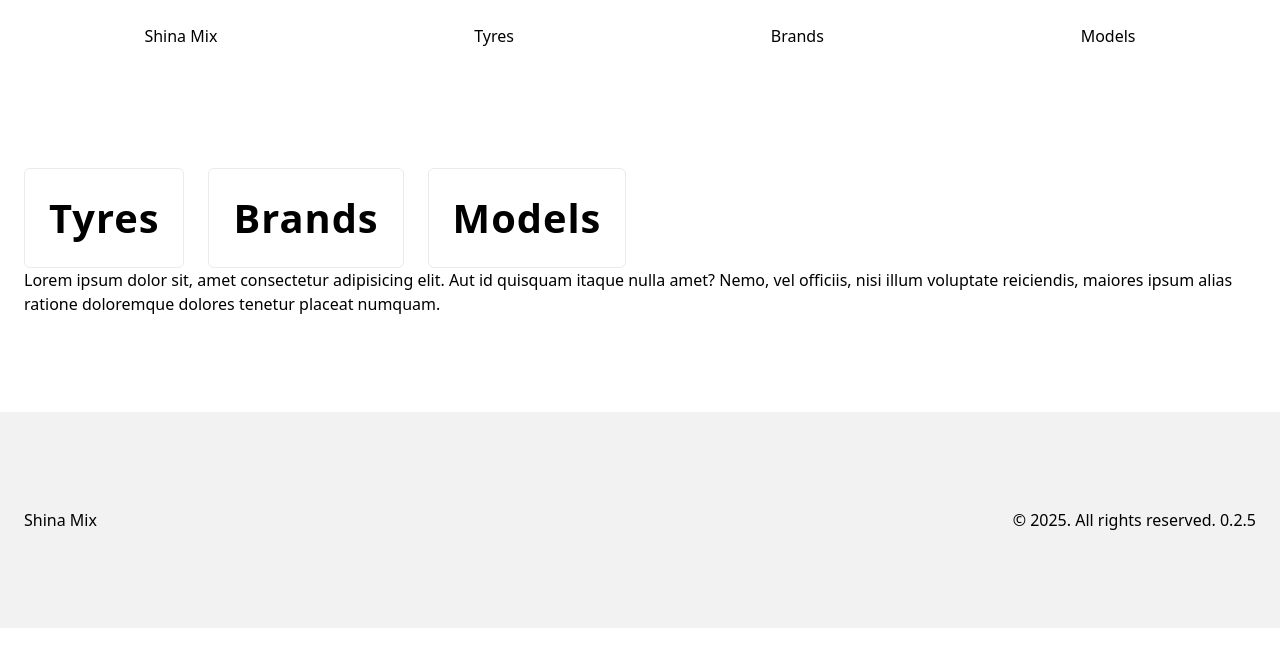
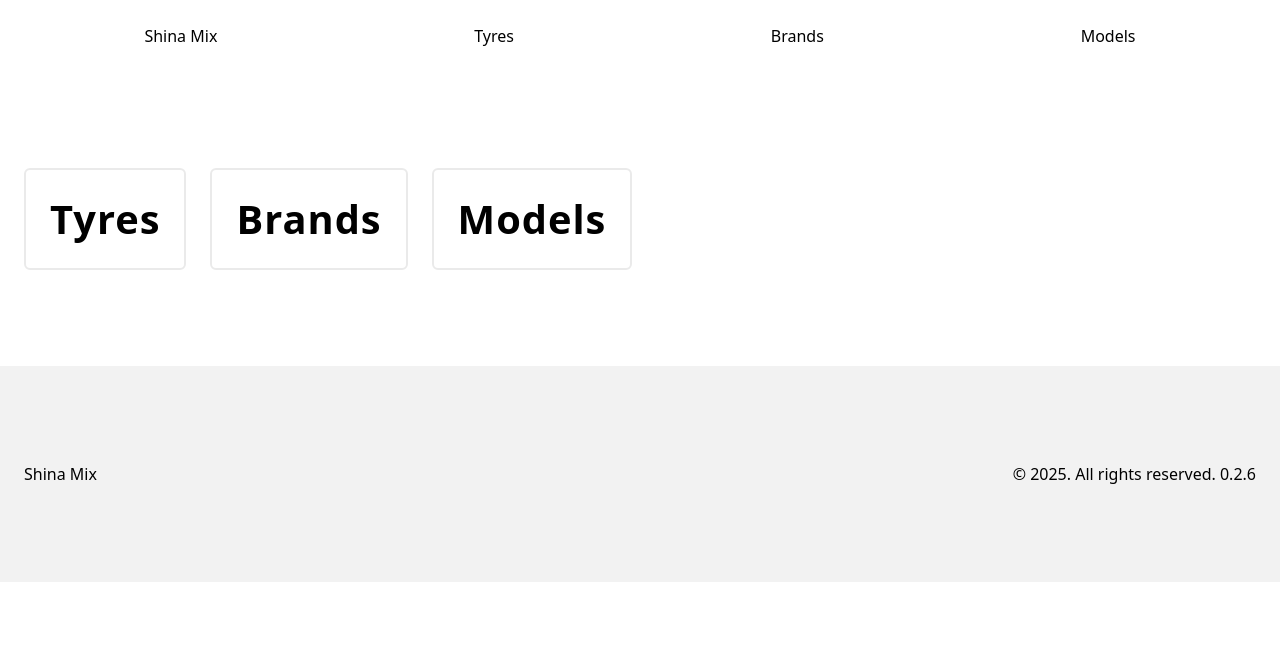
Before and after one commit to Andrew-Samoilov/sm-shop, a Next.js app: page / in a window 1280 px wide. Shown: the top 666 px of the page. Built offline with nearby package versions, Linux system fonts and the light colour scheme.

Commit message:
feat: tyre list component

```diff
--- a/package.json
+++ b/package.json
@@ -1,6 +1,6 @@
 {
   "name": "sm-shop",
-  "version": "0.2.5",
+  "version": "0.2.6",
   "private": true,
   "scripts": {
     "dev": "next dev --turbopack",
--- a/src/app/brands/[brand_name]/page.tsx
+++ b/src/app/brands/[brand_name]/page.tsx
@@ -11,6 +11,7 @@ import {
     formatDisplayUrl,
     getBrandDescription
 } from "@/lib";
+import { TyresList } from "@/components";
 
 export async function generateStaticParams() {
     const brands = await fetchBrands();
@@ -87,9 +88,7 @@ export default async function BrandPage({
 
             <article>
                 <h2>Наявні шини бренду {brand.name} ({brandTyres.length})</h2>
-                {brandTyres.map((tyre) => (
-                    <p key={tyre.id}>{tyre.title} - {tyre.date_code} - {Number(tyre.price).toFixed(2)} грн.</p>
-                ))}
+                <TyresList tyres={brandTyres} />
             </article>
         </section>
     );
--- a/src/app/brands/page.tsx
+++ b/src/app/brands/page.tsx
@@ -22,7 +22,7 @@ export default async function BrandsPage() {
                     <Link
                         key={brand.id}
                         href={`/brands/${normalizeUrl(brand.name)}`}
-                        className="p-6 border rounded-md border-border dark:border-darkmode-border hover:border-accent hover:no-underline
+                        className="p-6 border-2 rounded-md border-border dark:border-darkmode-border hover:border-accent hover:no-underline
                         flex flex-col items-center justify-center gap-6">
                         {brand.logo &&
                             // eslint-disable-next-line @next/next/no-img-element
--- a/src/app/layout.tsx
+++ b/src/app/layout.tsx
@@ -1,7 +1,6 @@
 import type { Metadata } from "next";
 import "./globals.css";
-import { Footer } from "@/components";
-import { Header } from "@/components/header";
+import { Footer, Header } from "@/components";
 
 export const metadata: Metadata = {
   title: "Шина Мікс",
--- a/src/app/models/[model_name]/page.tsx
+++ b/src/app/models/[model_name]/page.tsx
@@ -1,3 +1,4 @@
+import { TyresList } from "@/components";
 import { fetchBrandById, fetchModelByName, fetchModels, fetchTyresByModelId, getModelDescription, normalizeUrl } from "@/lib";
 import { notFound } from "next/navigation";
 import ReactMarkdown from "react-markdown";
@@ -34,10 +35,7 @@ export default async function ModelPage({
 
             <article>
                 <h2>Наявні шини для моделі {model.name} бренду {brand?.name}</h2>
-                {modelTyres.map((tyre) => (
-                    <div key={tyre.id}>
-                        <p>{tyre.title} - {tyre.date_code} - {tyre.price.toNumber()} грн.</p>
-                    </div>))}
+                <TyresList tyres={modelTyres} />
             </article>
 
         </section >
--- a/src/app/page.tsx
+++ b/src/app/page.tsx
@@ -6,25 +6,24 @@ export default function Home() {
       <section >
         <div className="flex gap-6">
           <Link
-            className="p-6 border rounded-md border-border dark:border-darkmode-border
+            className="p-6 border-2 rounded-md border-border dark:border-darkmode-border
             hover:border-accent hover:no-underline"
             href="/tyres">
             <h2>Tyres</h2>
           </Link>
           <Link
-            className="p-6 border rounded-md border-border dark:border-darkmode-border
+            className="p-6 border-2 rounded-md border-border dark:border-darkmode-border
             hover:border-accent hover:no-underline"
             href="/brands">
             <h2>Brands</h2>
           </Link>
           <Link
-            className="p-6 border rounded-md border-border dark:border-darkmode-border
+            className="p-6 border-2 rounded-md border-border dark:border-darkmode-border
             hover:border-accent hover:no-underline"
             href="/models">
             <h2>Models</h2>
           </Link>
         </div>
-        <p>Lorem ipsum dolor sit, amet consectetur adipisicing elit. Aut id quisquam itaque nulla amet? Nemo, vel officiis, nisi illum voluptate reiciendis, maiores ipsum alias ratione doloremque dolores tenetur placeat numquam.</p>
       </section>
     </main>
   );
--- a/src/app/tyres/[tyre_slug]/page.tsx
+++ b/src/app/tyres/[tyre_slug]/page.tsx
@@ -6,7 +6,7 @@ export async function generateStaticParams() {
     const tyres = await fetchTyres();
 
     return tyres.map((tyre) => ({
-        tyre_slug: tyre.slug
+        tyre_slug: tyre.slug,
     }))
 }
 
--- a/src/app/tyres/page.tsx
+++ b/src/app/tyres/page.tsx
@@ -1,20 +1,14 @@
+
+import { TyresList } from "@/components";
 import { fetchTyres } from "@/lib";
-import Link from "next/link";
+import { Tyre } from "@/types";
 
 export default async function TyresPage() {
-    const tyres = await fetchTyres();
+    const tyres: Tyre[] = await fetchTyres();
 
     return (
         <section className="container ">
-            <h1>Tyres List</h1>
-            {tyres.map((tyre) => (
-                <Link
-                    key={tyre.id}
-                    href={`/tyres/${tyre.slug}`}
-                >
-                    <p >{tyre.title} - {tyre.date_code} - {tyre.price.toString()} грн.</p>
-                </Link>
-            ))}
+            <TyresList tyres={tyres} />
         </section>
     );
 }
--- a/src/components/index.ts
+++ b/src/components/index.ts
@@ -1 +1,3 @@
 export { Footer } from "./footer";
+export { Header } from "./header";
+export { TyresList } from "./tyres-list";
--- /dev/null
+++ b/src/components/tyres-list.tsx
@@ -0,0 +1,18 @@
+import { Tyres } from "@/types";
+import Link from "next/link";
+
+
+export function TyresList({ tyres }: Tyres) {
+    return (
+        <>
+            <div className="text-light"><i>Tyres List v 0.0.1</i></div>
+            {tyres.map((tyre) => (
+                <Link key={tyre.id} href={`/tyres/${tyre.slug}`}>
+                    <p>
+                        {tyre.title} - {tyre.date_code ?? ""} - {Number(tyre.price).toFixed(2)} грн.
+                    </p>
+                </Link>
+            ))}
+        </>
+    );
+}
--- a/src/types/index.ts
+++ b/src/types/index.ts
@@ -1,10 +1,10 @@
 export interface Tyre {
     id: number;
     title: string;
-    slug: string;
-    date_code: string;
+    slug?: string;
+    date_code: string | null;
     price: number;
-    brand_id: number;
+    brand_id?: number;
 }
 
 export interface Tyres {
```
